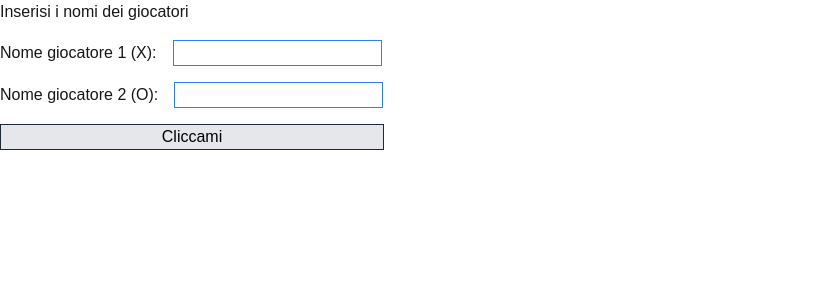
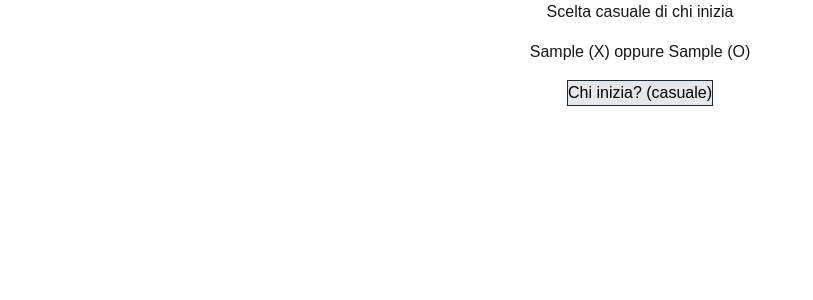
Before and after one commit to emanueleberti2008-lab/Tic-Tac-Toe, a Next.js app: page / in a window 1280 px wide. Both pictures are taken after typing "Sample", "Sample" into the empty fields and a click on the button "Cliccami". Shown: the top 300 px of the page, without its empty margins (0-813 px from the left). Built offline with nearby package versions, Linux system fonts and the light colour scheme.

Commit message:
feat:random

```diff
--- a/app/components/button.tsx
+++ b/app/components/button.tsx
@@ -1,11 +1,13 @@
 export function Button(props: {
   type: "submit" | "button" | "reset";
   label: string;
+  onClick?: () => void;
 }) {
   return (
     <button
-      className=" border border-gray-800 bg-gray-200 text-black "
+      className="border border-gray-800 bg-gray-200 text-black"
       type={props.type}
+      onClick={props.onClick}
     >
       {props.label}
     </button>
--- /dev/null
+++ b/app/components/random-first-player.tsx
@@ -0,0 +1,46 @@
+import { useState } from "react";
+import { Button } from "./button";
+import { TileValue } from "../types/tile-values";
+
+type Props = {
+  player1: string;
+  player2: string;
+  onPick: (firstPlayer: "X" | "O") => void;
+};
+
+export function RandomFirstPlayer(props: Props) {
+  const [firstPlayer, setFirstPlayer] = useState<TileValue | null>(null);
+
+  function handleClick() {
+    if (firstPlayer !== null) return;
+    const choice = Math.random() < 0.5 ? "X" : "O";
+    setFirstPlayer(choice);
+  }
+
+  return (
+    <div className="flex flex-col items-center gap-4">
+      <h1>Scelta casuale di chi inizia</h1>
+      <p>
+        {props.player1} (X) oppure {props.player2} (O)
+      </p>
+      <Button
+        type="button"
+        label="Chi inizia? (casuale)"
+        onClick={handleClick}
+      />
+      {firstPlayer && (
+        <>
+          <p>
+            Inizia: {firstPlayer === "X" ? props.player1 : props.player2} (
+            {firstPlayer})
+          </p>
+          <Button
+            type="button"
+            label="Continua"
+            onClick={() => props.onPick(firstPlayer)}
+          />
+        </>
+      )}
+    </div>
+  );
+}
--- a/app/page.tsx
+++ b/app/page.tsx
@@ -1,9 +1,47 @@
 "use client";
 
+import { useState } from "react";
 import { PlayersNameFrom } from "./components/players-name-from";
+import { RandomFirstPlayer } from "./components/random-first-player";
+import { TileValue } from "./types/tile-values";
+
+type GameState = {
+  player1: string;
+  player2: string;
+  currentPlayer: TileValue | null;
+};
 
 export default function Page() {
-  function handleNames(players: { player1: string; player2: string }) {}
+  const [state, setState] = useState<GameState>({
+    player1: "",
+    player2: "",
+    currentPlayer: null,
+  });
 
-  return <PlayersNameFrom onDone={handleNames} />;
+  function handleNames({
+    player1,
+    player2,
+  }: {
+    player1: string;
+    player2: string;
+  }) {
+    setState((prev) => ({ ...prev, player1, player2 }));
+  }
+
+  function handleStart(firstPlayer: TileValue) {
+    setState((prev) => ({ ...prev, currentPlayer: firstPlayer }));
+  }
+
+  return (
+    <>
+      {!state.player1 && <PlayersNameFrom onDone={handleNames} />}
+      {state.player1 && !state.currentPlayer && (
+        <RandomFirstPlayer
+          player1={state.player1}
+          player2={state.player2}
+          onPick={handleStart}
+        />
+      )}
+    </>
+  );
 }
```
